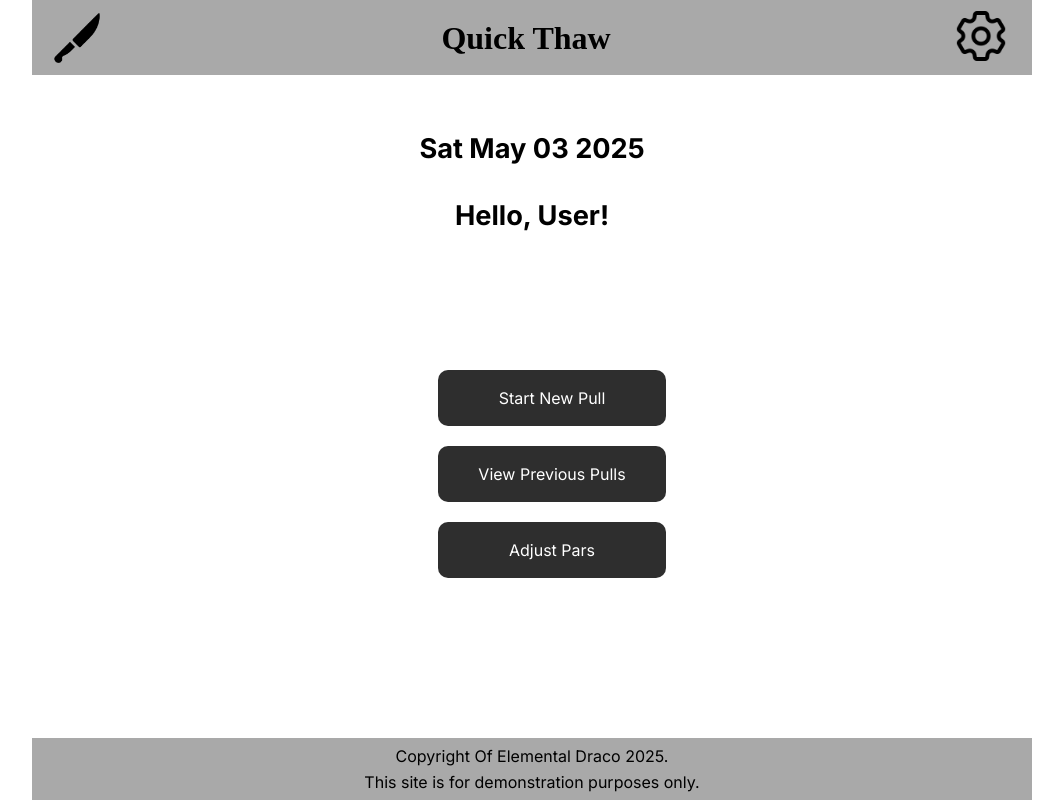
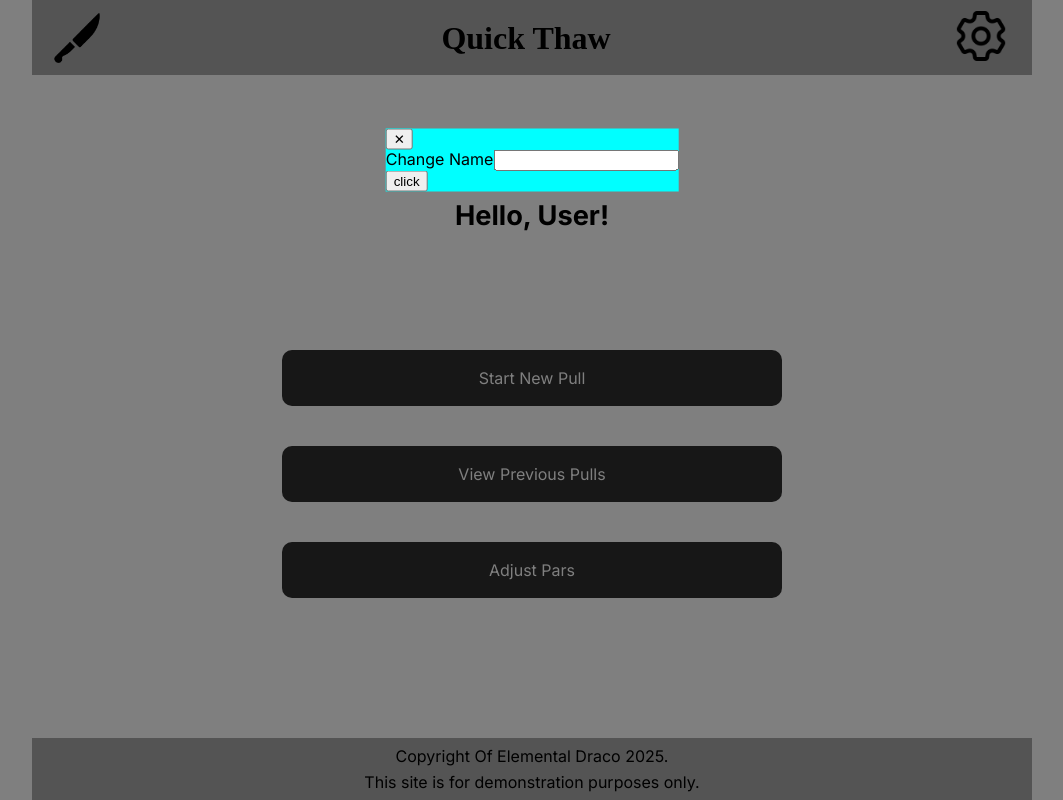
Before and after one commit to Elemental-Draco/quick-thaw, a Vue app: page / in a window 1280 px wide. Shown: the whole page, without its empty margins (108-1171 px from the left). Built offline with nearby package versions, Linux system fonts and the light colour scheme; a web font is replaced by a local one.

Commit message:
created modal and binded name to input

```diff
--- a/src/components/HeaderTemplate.vue
+++ b/src/components/HeaderTemplate.vue
@@ -4,9 +4,12 @@
     <h1>Quick Thaw</h1>
     <button><img src="../assets/setting.png" alt="Settings Menu" /></button>
   </header>
+  <SettingsModal />
 </template>
 
-<script setup></script>
+<script setup>
+import SettingsModal from './modals/SettingsModal.vue'
+</script>
 
 <style scoped>
 header {
--- /dev/null
+++ b/src/components/modals/SettingsModal.vue
@@ -0,0 +1,45 @@
+<template>
+  <div class="blackout"></div>
+  <div class="modal-container">
+    <div class="modal-box">
+      <button @click="closeModal">&#10005;</button>
+      <div>
+        <label for="name">Change Name</label>
+        <input type="text" id="name" name="name" v-model="name" />
+      </div>
+      <button @click="readName">click</button>
+    </div>
+  </div>
+</template>
+
+<script setup>
+import { ref } from 'vue'
+
+const name = ref('')
+
+function readName() {
+  console.log(name.value)
+  return name.value
+}
+</script>
+
+<style scoped>
+.blackout {
+  position: fixed;
+  top: 0;
+  left: 0;
+  right: 0;
+  bottom: 0;
+  background-color: rgba(0, 0, 0, 0.5);
+  z-index: 1;
+}
+
+.modal-container {
+  position: fixed;
+  background-color: aqua;
+  z-index: 2;
+  top: 20%;
+  left: 50%;
+  transform: translate(-50%, -50%);
+}
+</style>
--- a/src/router/index.js
+++ b/src/router/index.js
@@ -1,6 +1,5 @@
 import { createRouter, createWebHistory } from 'vue-router'
 import HomeView from '../views/HomeView.vue'
-import AboutView from '../views/AboutView.vue'
 
 const router = createRouter({
   history: createWebHistory(import.meta.env.BASE_URL),
@@ -10,11 +9,6 @@ const router = createRouter({
       name: 'home',
       component: HomeView,
     },
-    {
-      path: '/about',
-      name: 'about',
-      component: AboutView,
-    },
   ],
 })
 
--- a/src/views/HomeView.vue
+++ b/src/views/HomeView.vue
@@ -45,18 +45,22 @@ ul {
   text-align: center;
   display: flex;
   flex-direction: column;
-  gap: 20px;
+  gap: 40px;
+  width: 100%;
+  max-width: 500px;
 }
 
 li {
   background-color: rgb(46, 46, 46);
   border-radius: 10px;
   width: 100%;
-  padding: 20px;
 }
 
 a {
+  display: block;
   text-decoration: none;
   color: white;
+
+  padding: 20px;
 }
 </style>
```
